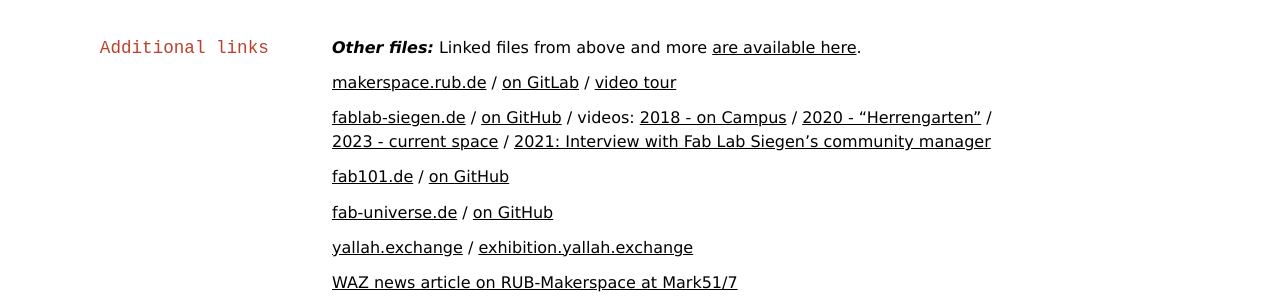
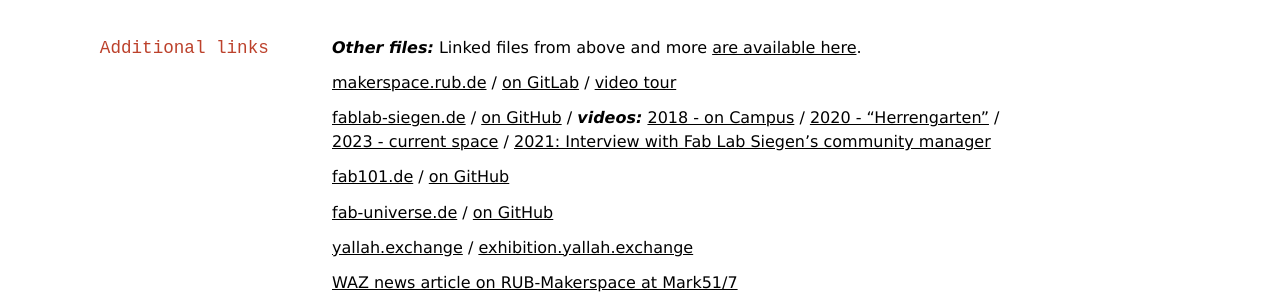
Before and after one commit to oliverstickel/oliverstickel.github.io, a Jekyll site: the page built from index.md, in a window 1280 px wide and 900 px high, scrolled down 9417 px. Shown: the part 312-612 px from the top of the window. Built offline with Jekyll 4.4.1, drawn with Linux system fonts in a browser that asks for light colours; nearby versions of some CDN libraries; a style sheet for code colours, icons or effects is not loaded.

```diff
--- a/index.md
+++ b/index.md
@@ -360,7 +360,7 @@ Workshop on Usability & User Experience: [one day](files/slides/2015-uux-worksho
 
 [makerspace.rub.de](https://makerspace.rub.de) / [on GitLab](https://git.noc.ruhr-uni-bochum.de/makerspace/) / [video tour](https://www.youtube.com/watch?v=N0KiLeKibaY)
 
-[fablab-siegen.de](https://fablab-siegen.de) / [on GitHub](https://github.com/orgs/FabLabSiegen) / videos: [2018 - on Campus](https://www.youtube.com/watch?v=A6xB28BSVdM) / [2020 - "Herrengarten"](https://www.youtube.com/shorts/nVQs8ky4XDs) / [2023 - current space](https://www.youtube.com/watch?v=sX62ZnqTbbc) / [2021: Interview with Fab Lab Siegen's community manager](https://www.youtube.com/watch?v=DE94E3Z-R3c)
+[fablab-siegen.de](https://fablab-siegen.de) / [on GitHub](https://github.com/orgs/FabLabSiegen) / ***videos:*** [2018 - on Campus](https://www.youtube.com/watch?v=A6xB28BSVdM) / [2020 - "Herrengarten"](https://www.youtube.com/shorts/nVQs8ky4XDs) / [2023 - current space](https://www.youtube.com/watch?v=sX62ZnqTbbc) / [2021: Interview with Fab Lab Siegen's community manager](https://www.youtube.com/watch?v=DE94E3Z-R3c)
 
 [fab101.de](https://fab101.de) / [on GitHub](https://github.com/FabLabSiegen/fab101-docs)
 
```
